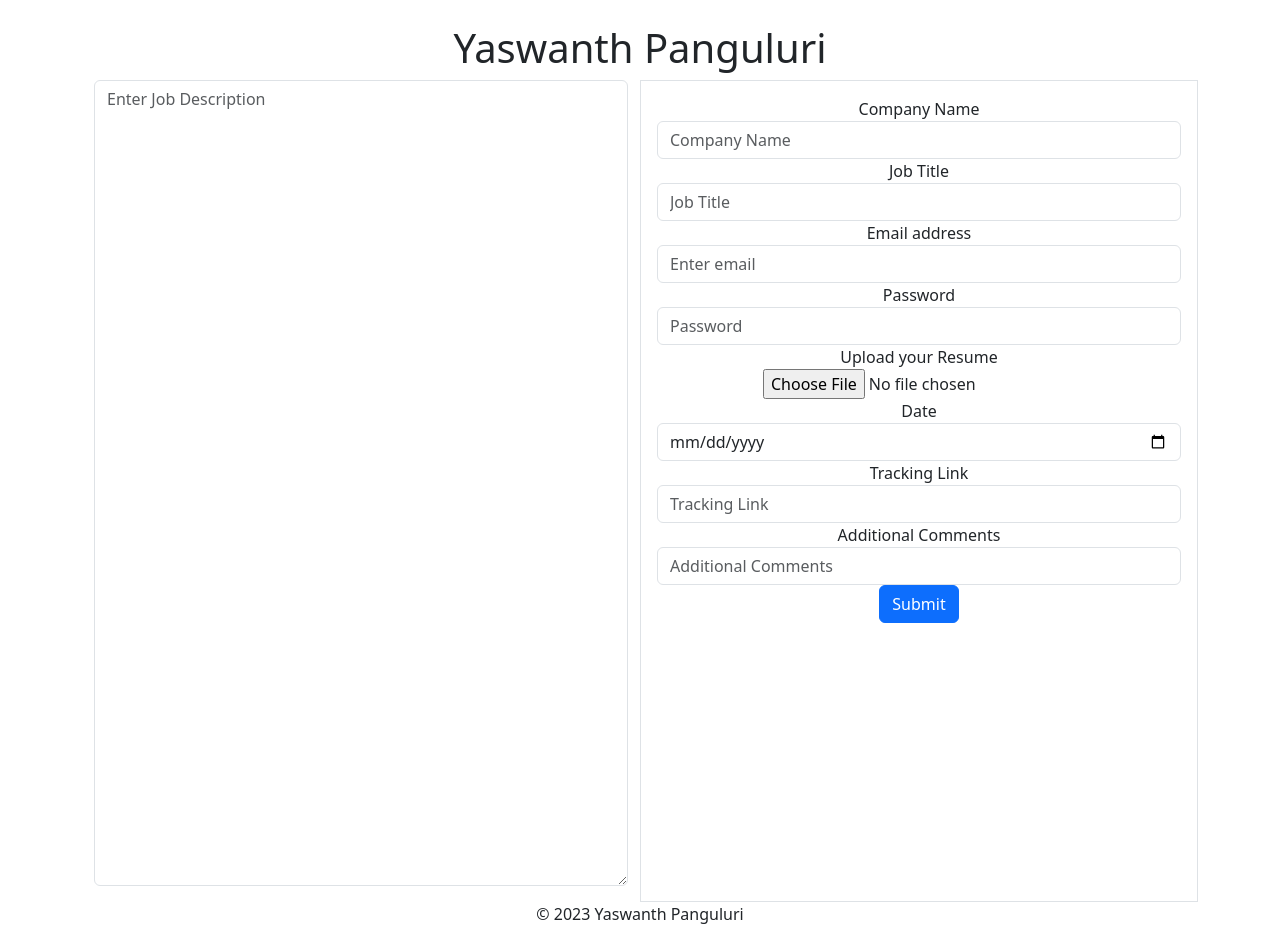
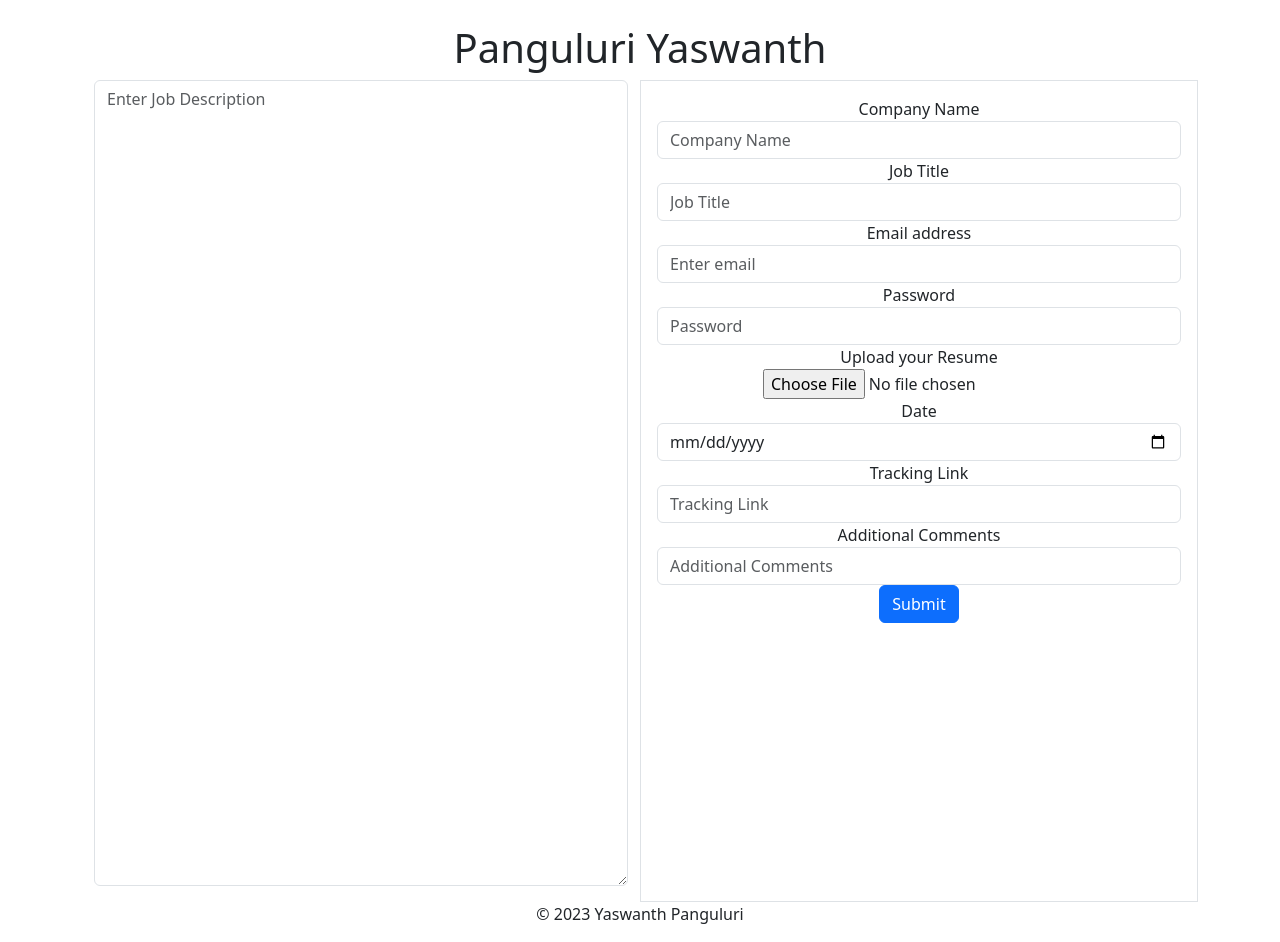
Before and after one commit to YaswanthPanguluri/Yaswanth_Panguluri_ATS, a React (Create React App) app: page / in a window 1280 px wide. Built offline with nearby package versions, Linux system fonts and the light colour scheme.

Commit message:
Changed User Name in HomePage.js

```diff
--- a/src/components/HomePage.js
+++ b/src/components/HomePage.js
@@ -5,7 +5,7 @@ import Content from './Content';
 const HomePage = () => {
   return (
     <div className="container mt-4">
-      <h1 className="text-center">Yaswanth Panguluri </h1>
+      <h1 className="text-center">Panguluri Yaswanth </h1>
       <div className="row">
         <div className="col-md-12">
           <Content />
```
